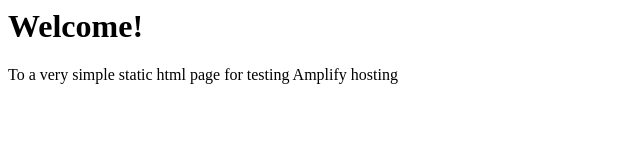
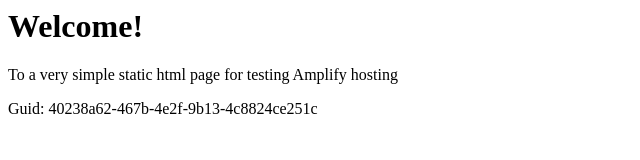
Before and after one commit to aws-aemilia-lhr/Github-PR-Commit-Integration-Test-DoNotTouch-Gith-P5X5MO5I-v1-prod-eu-west-2, a website: page src/index.html in a window 1280 px wide. Shown: the whole page, without its empty margins (0-640 px from the left). Drawn offline with Linux system fonts and the light colour scheme.

Commit message:
commit from integ tests

```diff
--- a/src/index.html
+++ b/src/index.html
@@ -1,3 +1,5 @@
+
+
 <html lang="en">
 
 <head>
@@ -10,6 +12,6 @@
 <body>
     <h1>Welcome!</h1>
     <p>To a very simple static html page for testing Amplify hosting</p>
-</body>
+    <p>Guid: 40238a62-467b-4e2f-9b13-4c8824ce251c</p></body>
 
 </html>
```
